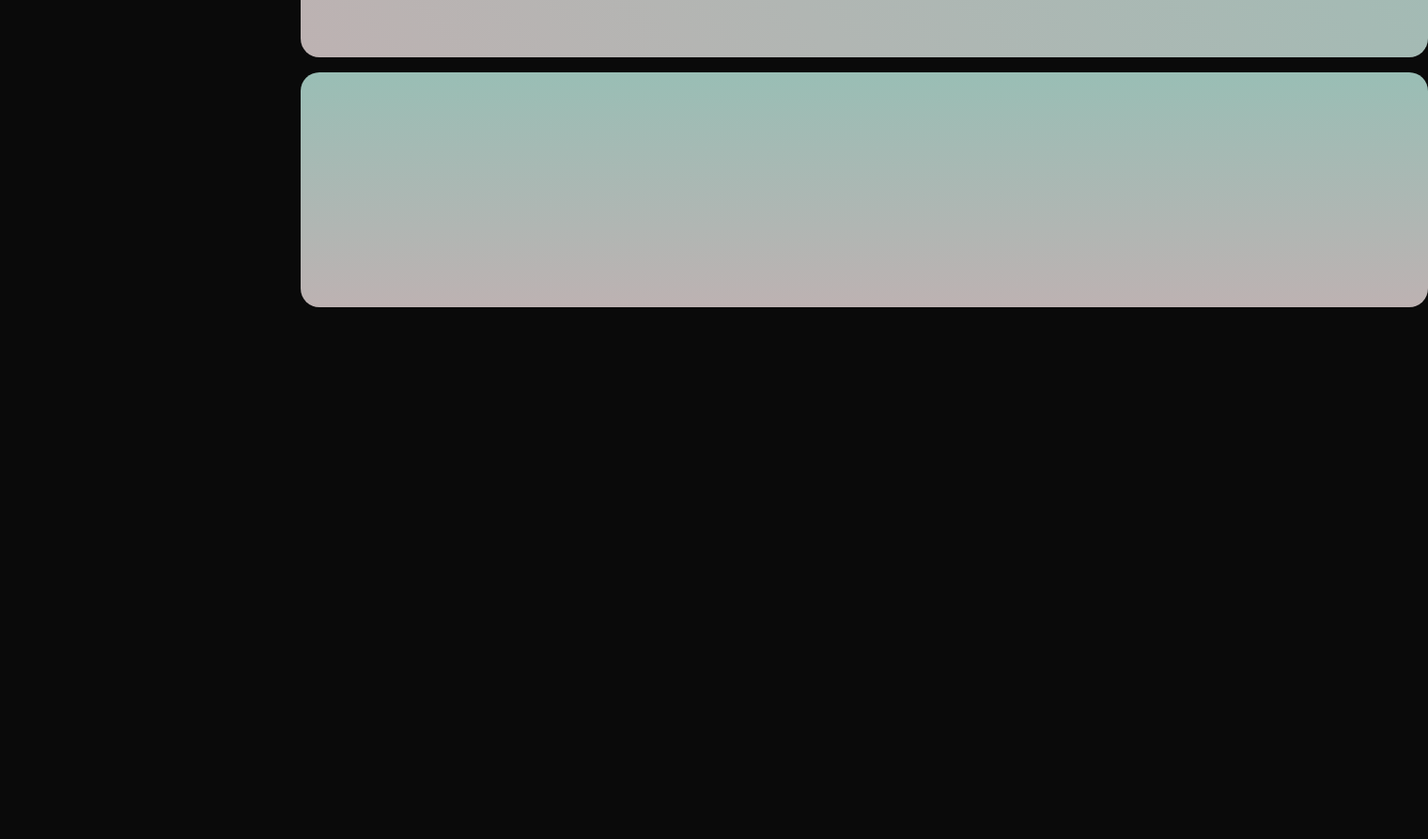
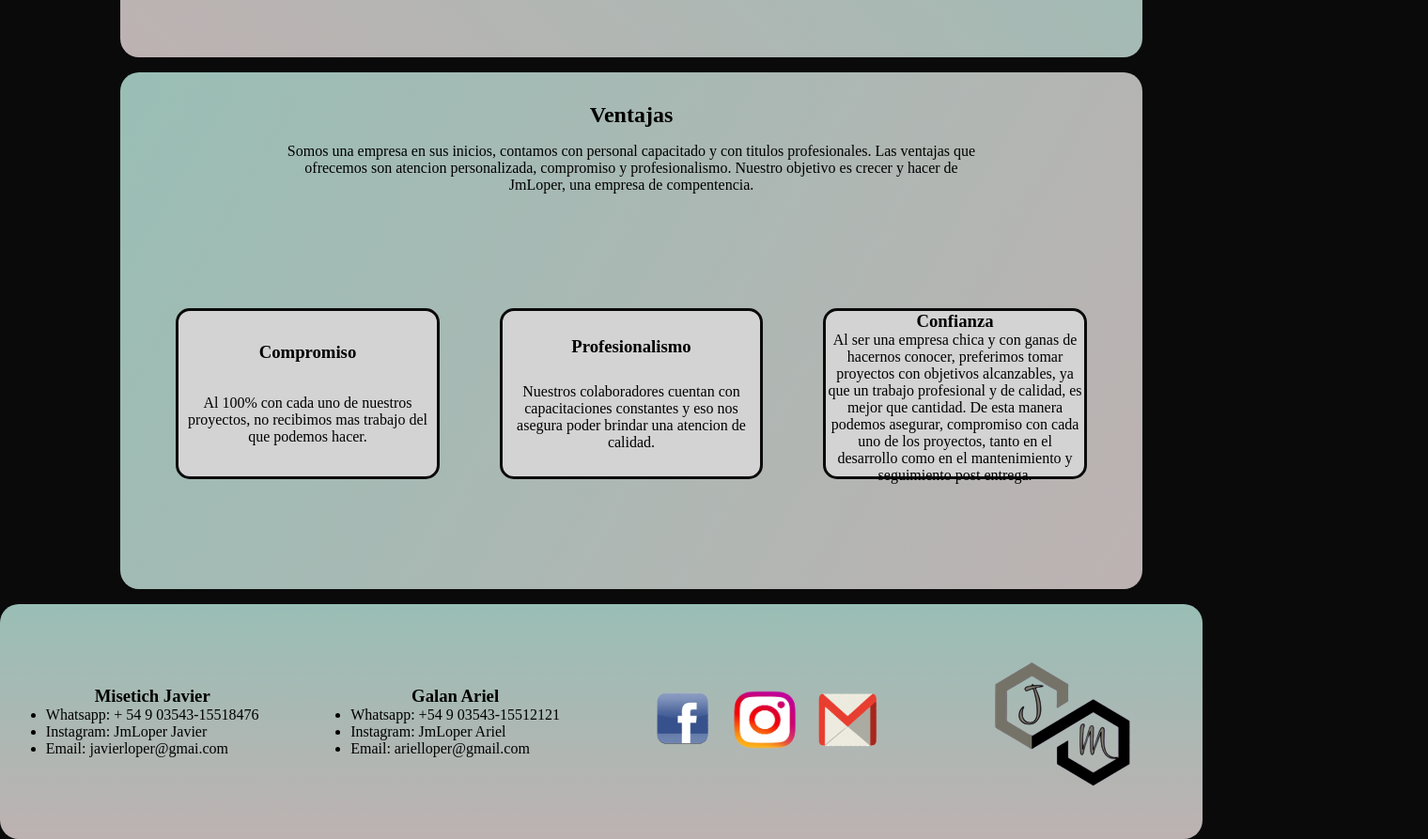
Before and after one commit to JavierMisetich/Landing-Page, a plain HTML site: page index.html in a window 1280 px wide. Shown: the part 1221-2114 px from the top of the page at 94% size, 1520 px wide, since content can reach past the window. Before the commit the page ends 1548 px from the top, so only its background shows below. Drawn offline with Linux system fonts and the light colour scheme.

Commit message:
se agregan cards y footer

```diff
--- a/index.html
+++ b/index.html
@@ -62,8 +62,92 @@
         </p>
     </section>
 
-    <footer>
+    <section class="benefit-cards">
 
+        <div class="advantages">
+            <h2 id="advantages-h2">
+                Ventajas
+            </h2>
+            <p id="advantages-p">
+                Somos una empresa en sus inicios, contamos con personal capacitado y con titulos profesionales.
+                Las ventajas que ofrecemos son atencion personalizada, compromiso y profesionalismo.
+                Nuestro objetivo es crecer y hacer de JmLoper, una empresa de compentencia.
+            </p>
+        </div>
+
+        <div class="benefits">
+            <div id="benefit-one">
+                <h3>
+                    Compromiso
+
+                </h3>
+                <p>
+                    Al 100% con cada uno de nuestros proyectos, no recibimos mas trabajo del que podemos hacer.
+                </p>
+            </div>
+            <div id="benefit-two">
+                <h3>
+                    Profesionalismo
+
+                </h3>
+                <p>
+                    Nuestros colaboradores cuentan con capacitaciones constantes y eso nos asegura poder
+                    brindar una atencion de calidad.
+                </p>
+            </div>
+            <div id="benefit-three">
+                <h3>
+                    Confianza
+                </h3>
+                <p>
+                    Al ser una empresa chica y con ganas de hacernos conocer, preferimos tomar proyectos con
+                    objetivos alcanzables, ya que un trabajo profesional y de calidad, es mejor que cantidad.
+                    De esta manera podemos asegurar, compromiso con cada uno de los proyectos, tanto en el desarrollo
+                    como en
+                    el mantenimiento y seguimiento post entrega.
+                </p>
+            </div>
+
+        </div>
+
+    </section>
+
+    <footer id="contact">
+
+        <div id="miJa">
+            <h3>
+                Misetich Javier
+            </h3>
+            <ul>
+                <li> Whatsapp: + 54 9 03543-15518476 </li>
+                <li> Instagram: JmLoper Javier </li>
+                <li> Email: javierloper@gmai.com </li>
+            </ul>
+        </div>
+
+        <div id="gaAr">
+            <h3>
+                Galan Ariel
+            </h3>
+            <ul>
+                <li> Whatsapp: +54 9 03543-15512121 </li>
+                <li> Instagram: JmLoper Ariel </li>
+                <li> Email: arielloper@gmail.com </li>
+            </ul>
+
+
+        </div>
+
+        <div class="redes" >
+            <a href=""> <img id="contact-face" src="./assets/Facebook.png" alt="iconoface">  </a>
+            <a href=""> <img id="contact-insta" src="./assets/Instagram.png" alt="iconoinsta"> </a>
+            <a href=""> <img id="contact-gmail" src="./assets/gmail.png" alt="iconogmail"></a>
+
+        </div>
+
+        <div id="img-footer">
+            <img src="./assets/Logo JM.png" alt=" Logo ">
+        </div>
     </footer>
 </body>
 
--- a/styles/styles.css
+++ b/styles/styles.css
@@ -15,16 +15,7 @@ body{
 
     background-color:#0a0a0a;
 }
-main{
-    width: 1200px;
-    height: 550px;
-    border-radius: 20px;
-    background: linear-gradient( 90deg, #bdb2b2,rgb(153,190,181) );
-    display: flex;
-    flex-direction: column;
-    justify-content: space-around;
-    margin-left: 20rem;
-}
+
 
 header{
     background: linear-gradient(#bdb2b2,rgb(153, 190, 181));
@@ -73,6 +64,19 @@ nav ul li a {
     font-size: 20px;
 }
 
+/* Hero */
+
+main{
+    width: 85%;
+    height: 550px;
+    border-radius: 20px;
+    background: linear-gradient( 300deg, #bdb2b2,rgb(153,190,181) );
+    display: flex;
+    flex-direction: column;
+    justify-content: space-around;
+    margin-left: 8rem;
+}
+
 #hero{
     height: 400px;
     width: 100%;
@@ -81,30 +85,33 @@ nav ul li a {
     justify-content: space-between;
 }
 #eslogan{
-        display: flex;
-        height: 20rem;
-        font-size: 22px;
-        flex-direction: column;
-        padding: 8rem;
-        margin-left: 1rem;
-        justify-content: space-evenly;
+    display: flex;
+    height: 14rem;
+    width: 23rem;
+    font-size: 22px;
+    padding: 8rem;
+    margin-left: 1rem;
+    justify-content: space-evenly;
+    align-items: center;
+    flex-direction: column;
 }
+
 #trabajosImg{
     height: 15rem;
     padding: 5px 5px;
-    border-width: 15px;
+    border-width: 6px;
     border-color: #0a0a0a;
     border-style: solid;
-    margin-right: 15px;
+    margin-right: 5rem;
 }
 #textoPresentacion{
-    width: 1200px;
+    width: 85%;
     height: 550px;
     border-radius: 20px;
     background:linear-gradient( 45deg, #bdb2b2, rgb(153,190,181) );
     display: flex;
     flex-direction: column;
-    margin-left: 20rem;
+    margin-left: 8rem;
     margin-top: 1rem;
     justify-content: center;
     align-items: center;
@@ -117,12 +124,132 @@ nav ul li a {
     font-size: 20px;
     padding: 3rem;
 }
+
+/* Cards */
+
+.benefit-cards{
+    width: 85%;
+    height: 550px;
+    border-radius: 20px;
+    background: linear-gradient( 300deg, #bdb2b2,rgb(153,190,181) );
+    margin-left: 8rem;
+    margin-top: 1rem;
+    display: flex;
+    flex-direction: column;
+    justify-content: space-between;
+    align-items: center;
+}
+
+.advantages{
+    display: flex;
+    flex-direction: column;
+    align-items: center;
+    width: 47rem;
+    height: 6rem;
+    text-align: center;
+    margin-top: 2rem;
+}
+#advantages-h2{
+    display: flex;
+    margin-bottom: 1rem;
+}
+#advantages-p{
+    display: flex;
+}
+.benefits{
+    width: 95%;
+    height: 10rem;
+    display: flex;
+    flex-direction: row;
+    margin: 8rem;
+    justify-content: center;
+    align-items: center;
+
+}
+#benefit-one{
+    display: flex;
+    flex-direction: column;
+    width: 20rem;
+    height: 11rem;
+    text-align: center;
+    justify-content: space-evenly;
+    margin: 2rem;
+    border: #0a0a0a;
+    border-style: solid;
+    border-radius: 15px;
+    background-color: lightgrey;
+}
+#benefit-two{
+    display: flex;
+    flex-direction: column;
+    align-items: center;
+    width: 20rem;
+    height: 11rem ;
+    text-align: center;
+    margin: 2rem;
+    border: #0a0a0a;
+    border-style: solid;
+    border-radius: 15px;
+    justify-content: space-evenly;
+    background-color: lightgrey;
+
+}
+#benefit-three{
+    display: flex;
+    flex-direction: column;
+    align-items: center;
+    width: 20rem;
+    height: 11rem;
+    text-align: center;
+    margin: 2rem;
+    border: #0a0a0a;
+    border-style: solid;
+    border-radius: 15px;
+    justify-content: space-evenly;
+    background-color: lightgrey;
+
+}
+
+/*Footer*/
+
 footer{
-    width: 1200px;
+    width: 100%;
     height: 250px;
     background: linear-gradient(to top,#bdb2b2, rgb(153, 190, 181));
     margin-top: 1rem;
-    margin-left: 20rem;
     margin-bottom: 1rem;
     border-radius: 20px;
+    display: flex;
+    align-items: center;
+    justify-content: space-around;
+    flex-direction: row;
 }
+#miJa{
+    display: flex;
+    flex-direction: column;
+    align-items: center;
+}
+#gaAr{
+    display: flex;
+    flex-direction: column;
+    align-items: center;
+}
+
+.redes{
+    display: flex;
+    height: 6rem;
+    width: 15rem;
+    align-items: center;
+    justify-content: space-between;
+}
+
+#contact-face{
+    width: 4rem ;
+}
+#contact-insta{
+    width: 6rem;
+    height: 4rem;}
+#contact-gmail{
+   height: 5rem;
+    width: 4rem;
+}
```
Also changed, not shown: nuestroequipo.html (+10 -0 lines), assets/Facebook.png (added), assets/Instagram.png (added), assets/gmail.png (added).
